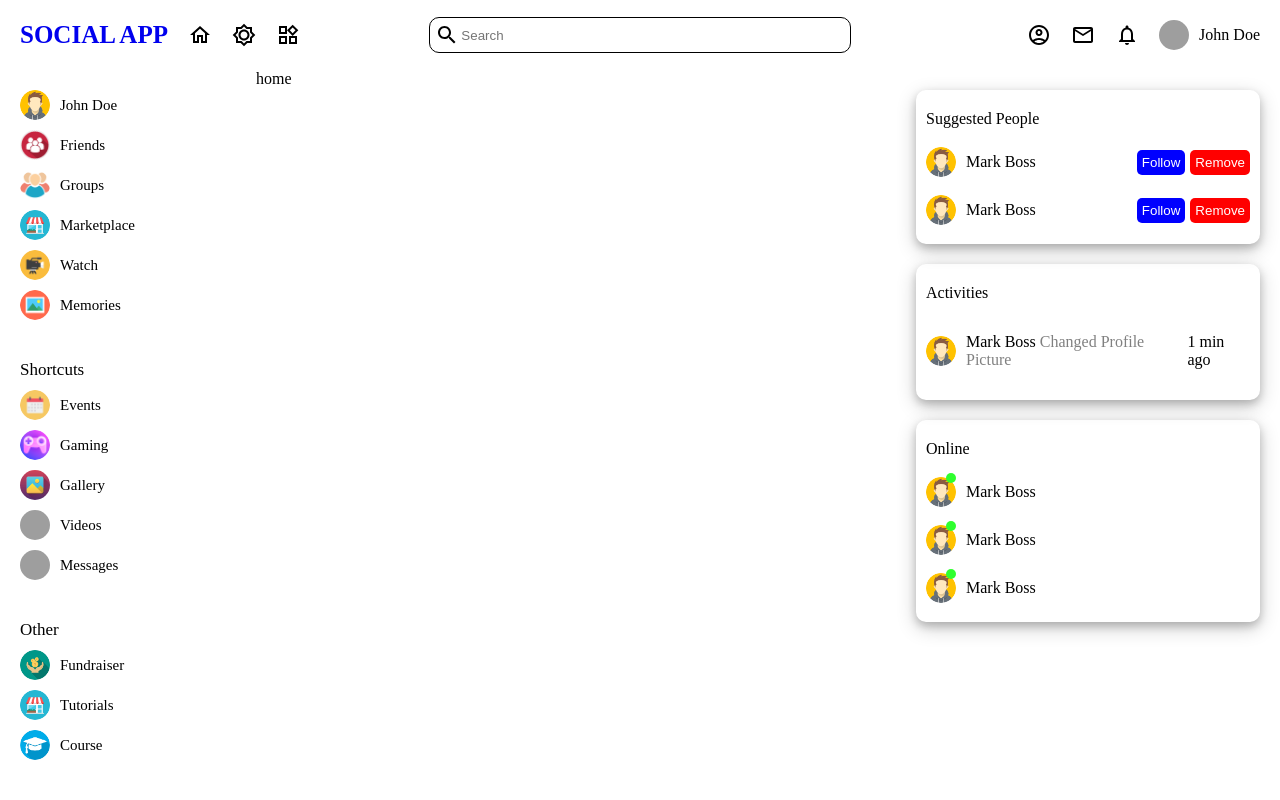
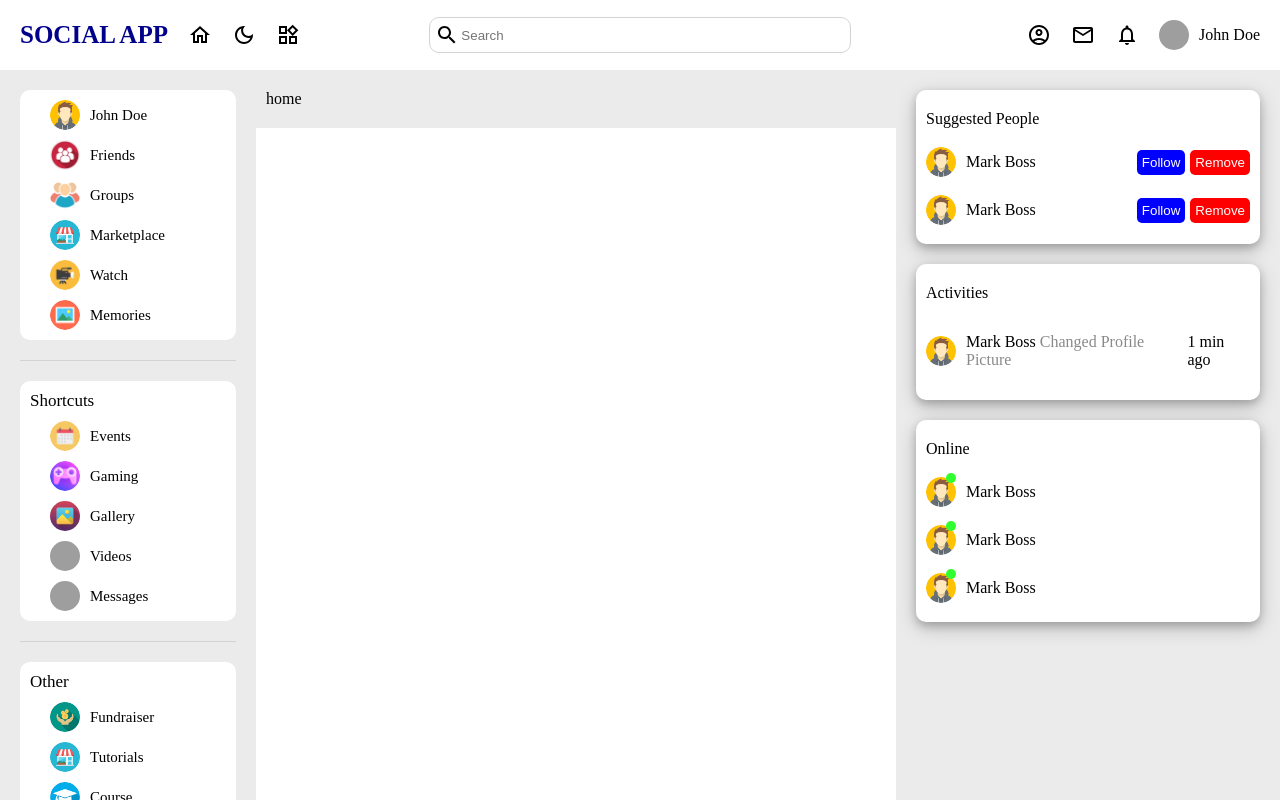
Before and after one commit to denukedissanayake/social_app, a React (Create React App) app: page / in a window 1280 px wide. Built offline with nearby package versions, Linux system fonts and the light colour scheme; grey boxes are pictures that could not be loaded.

Commit message:
Adde Toggle theme functionality

```diff
--- a/src/App.scss
+++ b/src/App.scss
@@ -0,0 +1,41 @@
+$themes: (
+    light: (
+        text: #000000,
+        background: #fff,
+        logo: darkblue,
+        border: lightgray,
+        textsoft: rgb(139, 136, 136),
+        bgsoft: rgb(236, 235, 235),
+    ),
+    dark: (
+        text: whitesmoke,
+        background: #222,
+        logo: white,
+        border: rgb(211, 211, 211),
+        textsoft: lightgray,
+        bgsoft: #444
+    )
+);
+
+@mixin themify($themes) {
+    @each $theme, $map in $themes {
+      .theme-#{$theme} & {
+        $theme-map: () !global;
+        @each $key, $submap in $map {
+          $value: map-get(map-get($themes, $theme), "#{$key}");
+          $theme-map: map-merge(
+            $theme-map,
+            (
+              $key: $value,
+            )
+          ) !global;
+        }
+        @content;
+        $theme-map: null !global;
+      }
+    }
+  }
+
+  @function themed($key) {
+    @return map-get($theme-map, $key);
+  }
--- a/src/App.tsx
+++ b/src/App.tsx
@@ -1,3 +1,4 @@
+import { useContext } from "react";
 import {
   createBrowserRouter,
   Navigate,
@@ -8,16 +9,22 @@ import "./App.scss";
 import Leftpannel from "./components/left-pannel/left-pannel";
 import Navbar from "./components/navbar/navbar";
 import Rightpannel from "./components/right-pannel/right-pannel";
+import { DarkModeContext } from "./context/darkmodeContext";
 import Home from "./pages/home/home";
 import Login from "./pages/login/login";
 import Profile from "./pages/profile/profile";
 import Signup from "./pages/signup/signup";
 
+const App = () => {
+
   const isLoggedIn = true;
+  const {darkmode} = useContext(DarkModeContext);
+
+  console.log(darkmode);
 
   const Layout = () => {
     return (
-    <div>
+      <div className={`theme-${darkmode === 'true' ? `dark` : `light`}`}>
         <Navbar/>
         <div style={{display: "flex"}}>
           <Leftpannel/>
@@ -67,7 +74,6 @@ const router = createBrowserRouter([
     },
   ]);
 
-const App = () => {
   return (
     <div className="App">
       <RouterProvider router={router} />
--- a/src/components/left-pannel/left-pannel.scss
+++ b/src/components/left-pannel/left-pannel.scss
@@ -1,9 +1,14 @@
+@import "../../App.scss";
+
 .left-pannel{
+    @include themify($themes) {
         flex: 2;
         position: sticky;
         top: 70px;
         height: calc(100vh - 70px);
         overflow: scroll;
+        background-color: themed("bgsoft");
+        color: themed("text");
 
         &::-webkit-scrollbar{
             display: none;
@@ -15,12 +20,17 @@
             hr{
                 margin: 20px 0px;
                 border: none;
+                height: 1px;
+                background-color: themed("border");
             }
 
             .menu{
                 display: flex;
                 flex-direction: column;
                 gap: 10px;
+                background-color: themed("background");
+                padding: 10px;
+                border-radius: 10px;
 
                 span{
                     font-size: 17px;
@@ -30,6 +40,7 @@
                     display: flex;
                     align-items: center;
                     gap: 10px;
+                    margin-left: 20px;
 
                     img{
                         width: 30px;
@@ -45,3 +56,4 @@
             }
         }
     }
+}
--- a/src/components/navbar/navbar.scss
+++ b/src/components/navbar/navbar.scss
@@ -1,4 +1,7 @@
+@import "../../App.scss";
+
 .navbar{
+    @include themify($themes) {
         display: flex;
         align-items: center;
         justify-content: space-between;
@@ -7,7 +10,8 @@
         z-index: 999;
         position: sticky;
         top: 0;
-    background-color: white;
+        background-color: themed("background");
+        color: themed("text");
 
         .left{
             display: flex;
@@ -19,6 +23,7 @@
                 font-weight: bold;
                 font-size: 25px;
                 cursor: pointer;
+                color: themed("logo");
             }
         }
 
@@ -26,13 +31,15 @@
             display: flex;
             align-items: center;
             flex: 1;
-        border: 1px solid black;
+            border: 1px solid themed("border");
             border-radius: 10px;
             padding: 5px;
 
             input{
                 border: none;
                 width: 90%;
+                background-color: transparent;
+                color: themed("text");
             }
         }
 
@@ -56,4 +63,6 @@
                 }
             }
         }
+
     }
+}
--- a/src/components/navbar/navbar.tsx
+++ b/src/components/navbar/navbar.tsx
@@ -6,9 +6,15 @@ import SearchOutlinedIcon from '@mui/icons-material/SearchOutlined';
 import AccountCircleOutlinedIcon from '@mui/icons-material/AccountCircleOutlined';
 import EmailOutlinedIcon from '@mui/icons-material/EmailOutlined';
 import NotificationsNoneOutlinedIcon from '@mui/icons-material/NotificationsNoneOutlined';
+import DarkModeOutlinedIcon from '@mui/icons-material/DarkModeOutlined';
 import "./navbar.scss";
+import { useContext } from 'react';
+import { DarkModeContext } from '../../context/darkmodeContext';
 
 const Navbar = () => {
+
+  const {darkmode, toggleMode} = useContext(DarkModeContext);
+
   return (
     <div className='navbar'>
       <div className="left">
@@ -16,7 +22,10 @@ const Navbar = () => {
           <span>SOCIAL APP</span>
         </Link>
         <HomeOutlinedIcon/>
-        <Brightness5OutlinedIcon/>
+        {darkmode === 'false' ?
+          <DarkModeOutlinedIcon onClick = {toggleMode} style={{cursor: 'pointer'}}/> :
+          <Brightness5OutlinedIcon onClick = {toggleMode} style={{cursor: 'pointer'}}/>
+        }
         <WidgetsOutlinedIcon/>
       </div>
 
--- a/src/components/right-pannel/right-pannel.scss
+++ b/src/components/right-pannel/right-pannel.scss
@@ -1,9 +1,14 @@
+@import "../../App.scss";
+
 .right-pannel{
+    @include themify($themes) {
         flex:3;
         position: sticky;
         top: 70px;
         height: calc(100vh - 70px);
         overflow: scroll;
+        background-color: themed("bgsoft");
+        color: themed("text");
 
         &::-webkit-scrollbar{
             display: none;
@@ -19,6 +24,7 @@
                 border-radius: 10px;
                 box-shadow: 0 4px 8px 0 rgba(0, 0, 0, 0.2), 0 6px 20px 0 rgba(0, 0, 0, 0.2);
                 margin-bottom: 20px;
+                background-color: themed("background");
 
                 span{
                     padding: 10px 0px;
@@ -45,11 +51,11 @@
                         }
 
                         p{
-                        color: gray;
+                            color: themed("textsoft");
                         }
 
                         span{
-                        color: black;
+                            color: themed("text");
                         }
 
                         .online{
@@ -89,3 +95,4 @@
             }
         }
     }
+}
--- /dev/null
+++ b/src/context/darkmodeContext.tsx
@@ -0,0 +1,23 @@
+import { createContext, useEffect, useState } from "react";
+
+export const DarkModeContext = createContext<any>(null);
+
+export const DarkModeContextProvider = ({children} :any) => {
+
+    const [darkmode, setDarkmode] = useState<string>(localStorage.getItem("darkmode") || "false");
+
+    const toggleMode = () => {
+        if(darkmode === 'false') setDarkmode('true');
+        else setDarkmode('false');
+    }
+
+    useEffect(() => {
+        localStorage.setItem("darkmode", darkmode as string);
+    }, [darkmode]);
+
+    return (
+        <DarkModeContext.Provider value={{darkmode, toggleMode}}>
+            {children}
+        </DarkModeContext.Provider>
+    );
+}
--- a/src/index.tsx
+++ b/src/index.tsx
@@ -1,6 +1,7 @@
 import React from 'react';
 import ReactDOM from 'react-dom/client';
 import App from './App';
+import { DarkModeContextProvider } from './context/darkmodeContext';
 import "./index.scss";
 
 const root = ReactDOM.createRoot(
@@ -9,6 +10,8 @@ const root = ReactDOM.createRoot(
 
 root.render(
   <React.StrictMode>
-    <App />
+    <DarkModeContextProvider>
+      <App />
+    </DarkModeContextProvider>
   </React.StrictMode>
 );
--- a/src/pages/home/home.scss
+++ b/src/pages/home/home.scss
@@ -0,0 +1,8 @@
+@import "../../App.scss";
+
+.home{
+    @include themify($themes) {
+        background-color: themed("bgsoft");
+        padding: 20px 10px;
+    }
+}
```
Lines whose indentation alone changed are shown as unchanged.
